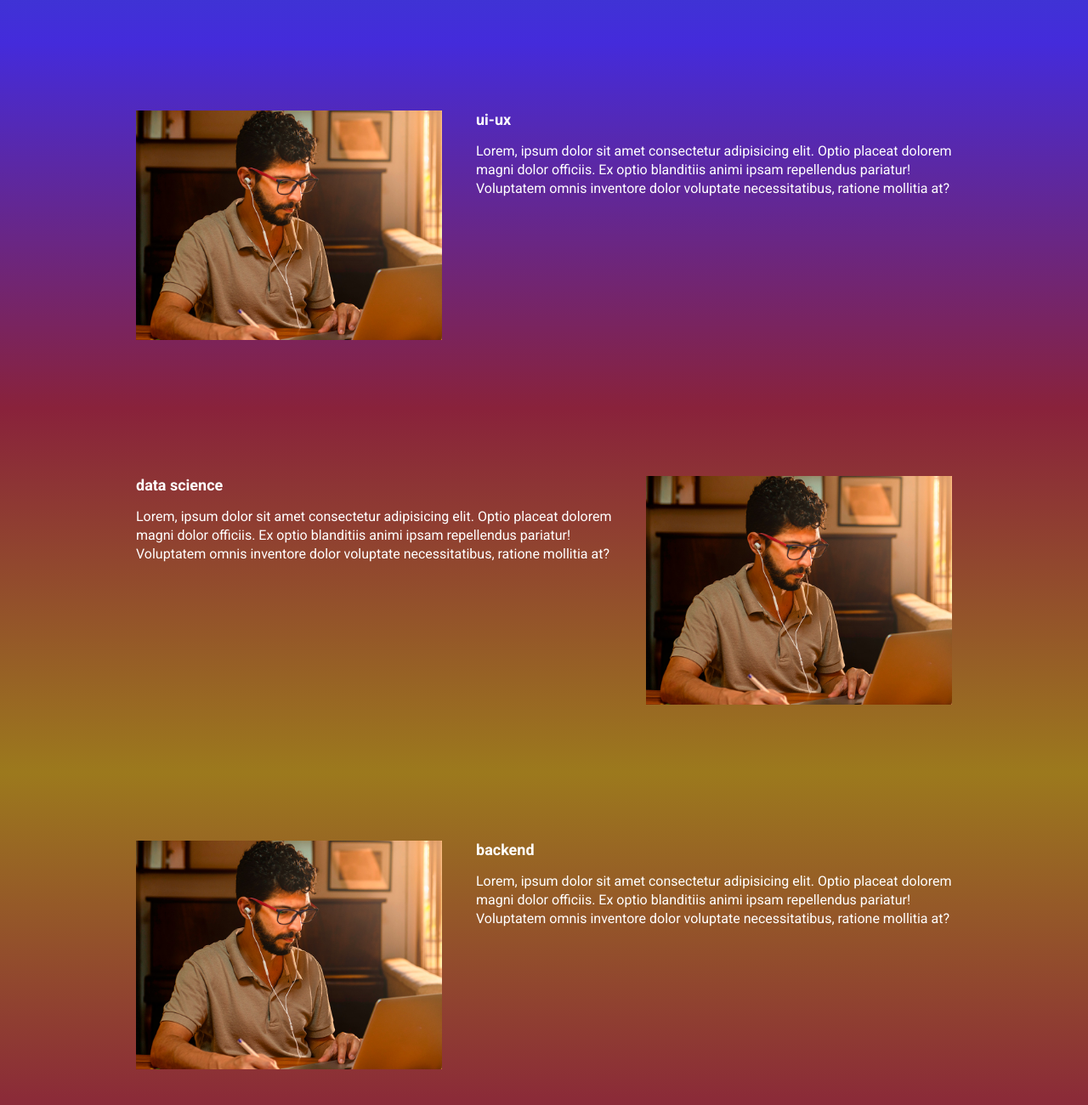
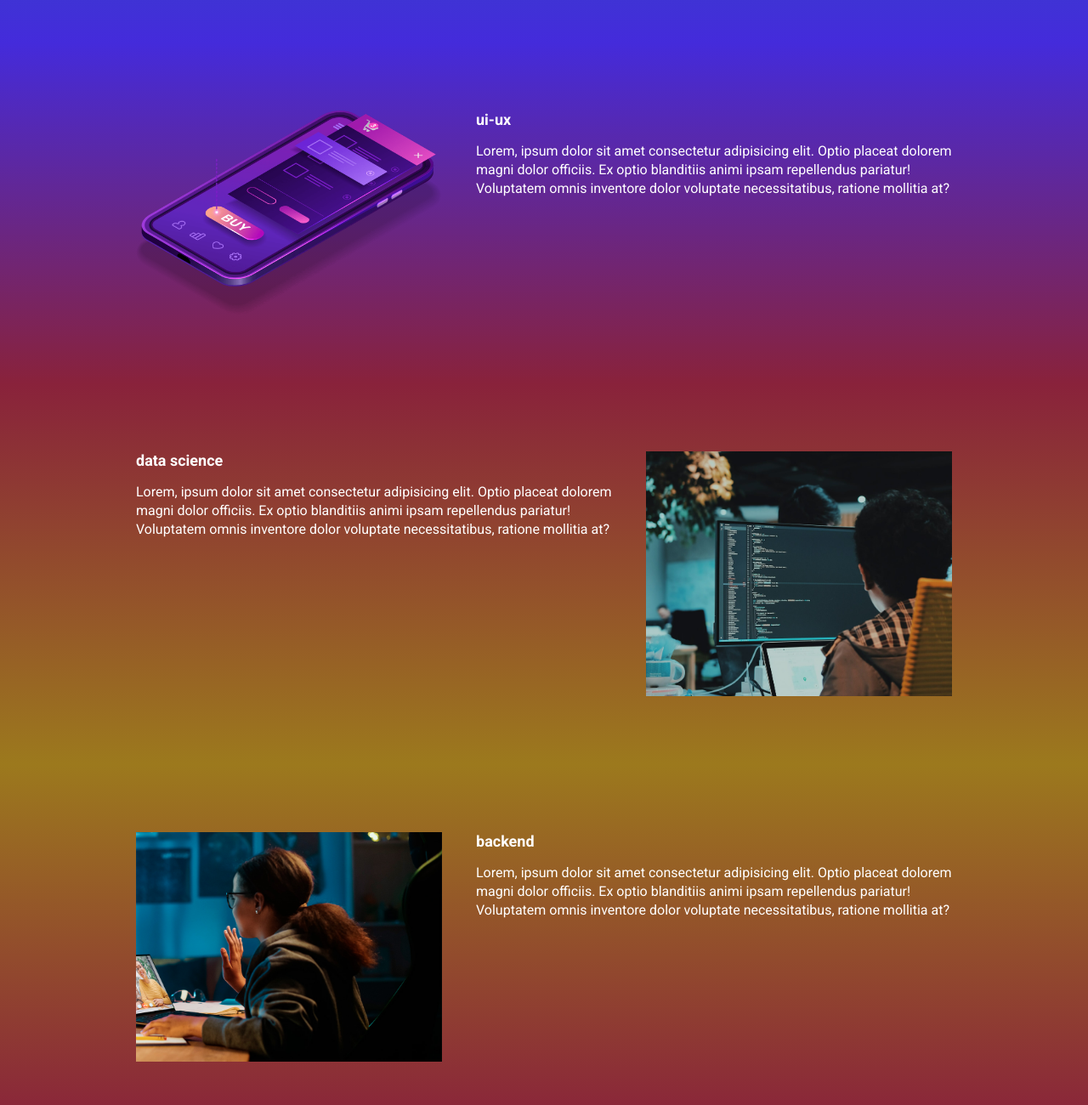
Before and after one commit to DumFloTi/22-par, a website built with Parcel: page src/index.html in a window 1280 px wide. Shown: the part 940-2240 px from the top of the page at 85% size. Built offline with nearby package versions, Linux system fonts and the light colour scheme.

Commit message:
atualizando imagens

```diff
--- a/src/index.html
+++ b/src/index.html
@@ -57,7 +57,7 @@
                     Lorem, ipsum dolor sit amet consectetur adipisicing elit. Optio placeat dolorem magni dolor officiis. Ex optio blanditiis animi ipsam repellendus pariatur! Voluptatem omnis inventore dolor voluptate necessitatibus, ratione mollitia at?
                 </p>
             </div>
-            <img class="event__image" src="./images/frontend.png" alt="ui-ux">
+            <img class="event__image" src="./images/ui-ux.png" alt="ui-ux">
         </div>
     </section>
     <section class="event event--datascience">
@@ -68,7 +68,7 @@
                     Lorem, ipsum dolor sit amet consectetur adipisicing elit. Optio placeat dolorem magni dolor officiis. Ex optio blanditiis animi ipsam repellendus pariatur! Voluptatem omnis inventore dolor voluptate necessitatibus, ratione mollitia at?
                 </p>
             </div>
-            <img class="event__image" src="./images/frontend.png" alt="data-science">
+            <img class="event__image" src="./images/data.png" alt="data-science">
         </div>
     </section>
     <section class="event event--backend event--image-left">
@@ -79,7 +79,7 @@
                     Lorem, ipsum dolor sit amet consectetur adipisicing elit. Optio placeat dolorem magni dolor officiis. Ex optio blanditiis animi ipsam repellendus pariatur! Voluptatem omnis inventore dolor voluptate necessitatibus, ratione mollitia at?
                 </p>
             </div>
-            <img class="event__image" src="./images/frontend.png" alt="backend">
+            <img class="event__image" src="./images/backend.png" alt="backend">
         </div>
     </section>
     <script src="https://unpkg.com/aos@next/dist/aos.js"></script>
```
